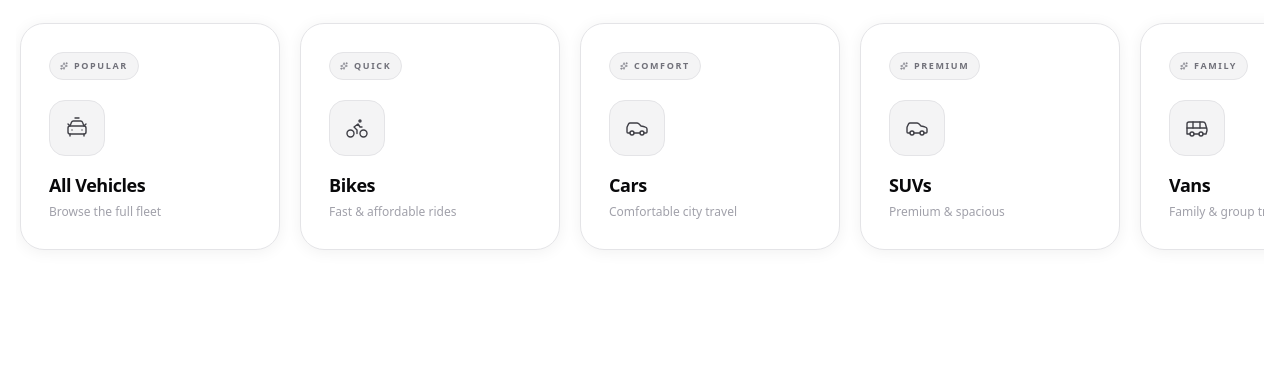
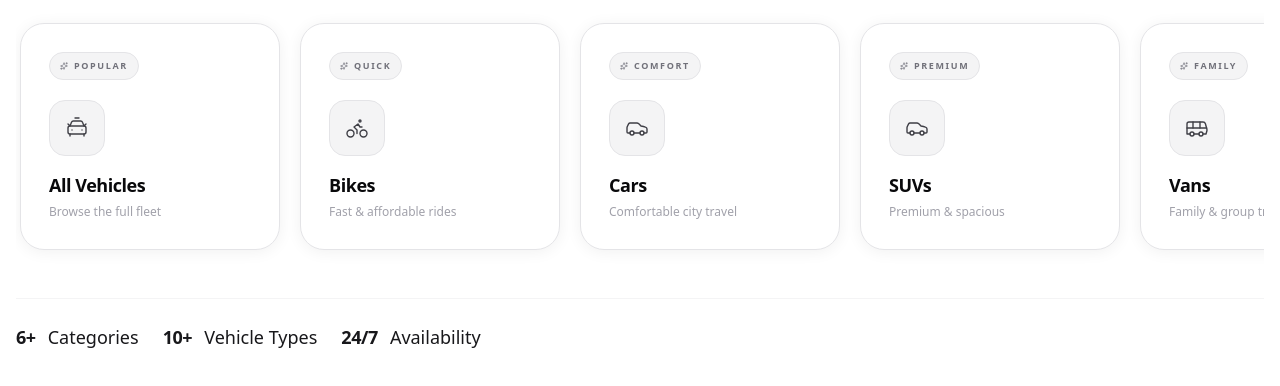
Before and after one commit to SumanKarmakar467/vehicle, a Next.js app: page / in a window 1280 px wide. Shown: the part 1108-1494 px from the top of the page. Built offline with nearby package versions, Linux system fonts and the light colour scheme; no server answers.

Commit message:
complete hero section

```diff
--- a/src/components/VehicleSlider.tsx
+++ b/src/components/VehicleSlider.tsx
@@ -51,12 +51,15 @@ export const VEHICLE_CATEGORIES = [
 
 function VehicleSlider() {
   const [hovered, setHovered] = useState<number | null>(null);
-  const sliderRef = useRef<HTMLDivElement>(null)
-  const scrool=(dir:"left" | "right") => {
-    if(!sliderRef.current) return
+  const sliderRef = useRef<HTMLDivElement>(null);
+  const scrool = (dir: "left" | "right") => {
+    if (!sliderRef.current) return;
 
-    sliderRef.current.scrollBy({left:dir=="left"?-300:300,behavior:"smooth"})
-  }
+    sliderRef.current.scrollBy({
+      left: dir == "left" ? -300 : 300,
+      behavior: "smooth",
+    });
+  };
 
   return (
     <div className="w-full h-[200vh] bg-white py-20 px-4 overflow-hidden">
@@ -101,7 +104,7 @@ function VehicleSlider() {
           <div className="hidden sm:flex items-center gap-2">
             <motion.div
               whileTap={{ scale: 0.88 }}
-              onClick={() =>scrool("left")}
+              onClick={() => scrool("left")}
               className="w-11 h-11 rounded-2xl border border-zinc-200 bg-white flex items-center justify-center hover:bg-zinc-900 hover:text-white disabled:opacity-25 disabled:hover:bg-white disabled:hover:text-zinc-900 disabled:hover:border-zinc-200 transition-all text-zinc-700 shadow-sm"
             >
               <ChevronLeft size={18} strokeWidth={2.5} />
@@ -109,7 +112,7 @@ function VehicleSlider() {
 
             <motion.div
               whileTap={{ scale: 0.88 }}
-              onClick={() =>scrool("right")}
+              onClick={() => scrool("right")}
               className="w-11 h-11 rounded-2xl border border-zinc-200 bg-white flex items-center justify-center hover:bg-zinc-900 hover:text-white disabled:opacity-25 disabled:hover:bg-white disabled:hover:text-zinc-900 disabled:hover:border-zinc-200 transition-all text-zinc-700 shadow-sm"
             >
               <ChevronRight size={18} strokeWidth={2.5} />
@@ -162,48 +165,72 @@ function VehicleSlider() {
                       }}
                       className="inline-flex items-center gap-1.5 border text-[9px] font-black uppercase tracking-[0.18em] px-2.5 py-1.5 rounded-full mb-5 transition-colors"
                     >
-                      <Sparkles size={8}/>
+                      <Sparkles size={8} />
                       {c.tag}
                     </motion.div>
 
                     <motion.div
-                    animate={{
-                      backgroundColor:isHovered ? "rgba(255, 255, 255, 0.1)" : "#f4f4f5",
-                      borderColor: isHovered ? "rgba(255, 255, 255, 0.15)" : "#e4e4e7",
-                    }}
-                    className="w-14 h-14 rounded-2xl border flex items-center justify-center mb-5 transition-colors"
+                      animate={{
+                        backgroundColor: isHovered
+                          ? "rgba(255, 255, 255, 0.1)"
+                          : "#f4f4f5",
+                        borderColor: isHovered
+                          ? "rgba(255, 255, 255, 0.15)"
+                          : "#e4e4e7",
+                      }}
+                      className="w-14 h-14 rounded-2xl border flex items-center justify-center mb-5 transition-colors"
                     >
                       <motion.div
-                      animate={{color: isHovered ? "#ffffff" : "#3f3f46"}}
-                      transition={{duration: 0.2}}
+                        animate={{ color: isHovered ? "#ffffff" : "#3f3f46" }}
+                        transition={{ duration: 0.2 }}
                       >
-                        <c.icon size={24} strokeWidth={1.4}/>
+                        <c.icon size={24} strokeWidth={1.4} />
                       </motion.div>
                     </motion.div>
 
                     <motion.h3
-                    animate={{ color: isHovered ? "#ffffff" : "#09090b"}}
-                    transition={{duration: 0.2}}
-                    className="text-lg font-black tracking-tight leading-none mb-2"
+                      animate={{ color: isHovered ? "#ffffff" : "#09090b" }}
+                      transition={{ duration: 0.2 }}
+                      className="text-lg font-black tracking-tight leading-none mb-2"
                     >
                       {c.title}
                     </motion.h3>
 
                     <motion.p
-                    animate={{color: isHovered ? "rgba(255, 255, 255, 0.5)" : "#a1a1aa" }}
-                    transition={{duration: 0.2 }}
-                    className="text-xs font-medium leading-relaxed"
+                      animate={{
+                        color: isHovered
+                          ? "rgba(255, 255, 255, 0.5)"
+                          : "#a1a1aa",
+                      }}
+                      transition={{ duration: 0.2 }}
+                      className="text-xs font-medium leading-relaxed"
                     >
                       {c.desc}
                     </motion.p>
-
-
                   </motion.div>
                 </motion.div>
               );
             })}
           </div>
         </div>
+
+        <motion.div
+          initial={{ opacity: 0 }}
+          whileInView={{ opacity: 1 }}
+          transition={{ delay: 0.7 }}
+          className="flex items-center gap-6 mt-8 pt-6 border-t border-zinc-100"
+        >
+          {[
+            { num: "6+", label: "Categories" },
+            { num: "10+", label: "Vehicle Types" },
+            { num: "24/7", label: "Availability" },
+          ].map((d, i) => (
+            <div key={i} className='flex items-center gap-3'>
+              <p className='text-zinc-900 text-lg font-black tracking-tight'>{d.num}</p>
+              <p className='text-zinc-900 text-lg font-medium'>{d.label}</p>
+            </div>
+          ))}
+        </motion.div>
       </div>
     </div>
   );
```
